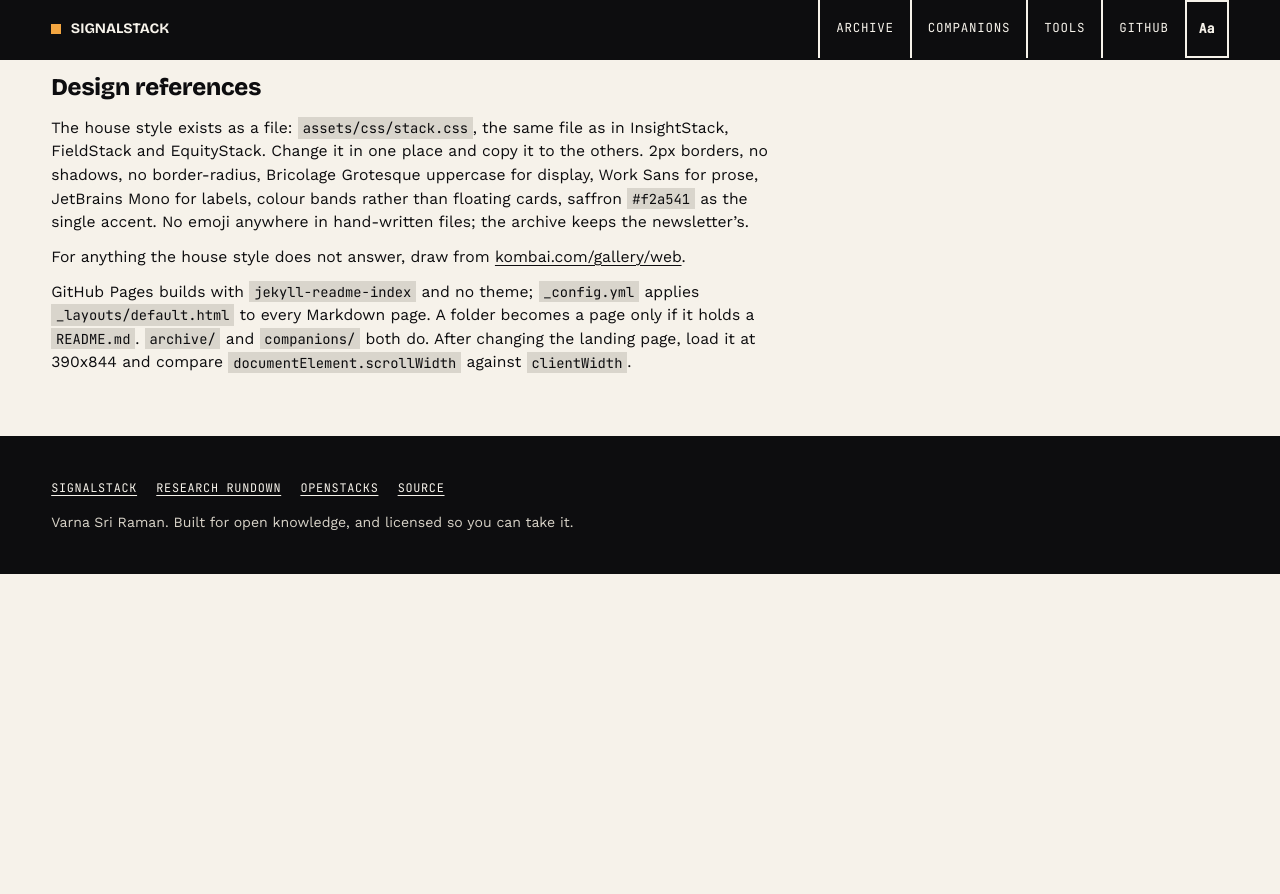
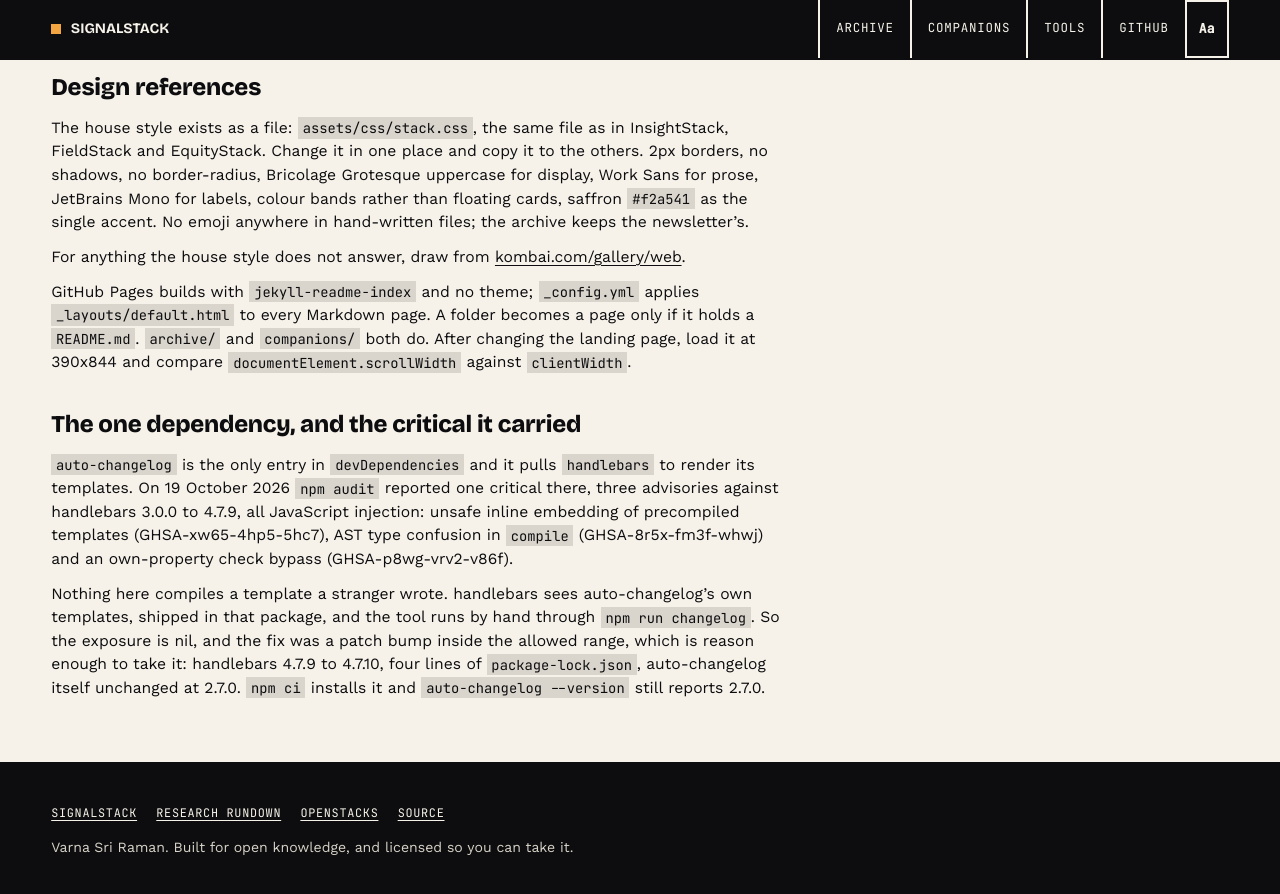
Before and after one commit to Varnasr/SignalStack, a Jekyll site: the page built from CLAUDE.md, in a window 1280 px wide and 900 px high, scrolled down 2212 px. Shown: the top 894 px of the window. Built offline with Jekyll 4.4.1, drawn with Linux system fonts in a browser that asks for light colours; our own code applies the rules of GitHub Pages for plain Markdown files; before the commit the page ends 2786 px from its top, so only the background shows below that.

Commit message:
Chore: handlebars 4.7.9 to 4.7.10, and the current engineering standard
Two unrelated small things, batched because a merge costs a deploy.

npm audit reported one critical: three JavaScript injection advisories against
handlebars 3.0.0 to 4.7.9, reached through auto-changelog, the only entry in
devDependencies. Nothing here compiles a template a stranger wrote. handlebars
sees auto-changelog's own templates and the tool runs by hand, so the exposure
is nil and the fix is a patch bump inside the allowed range. Four lines of
package-lock.json, auto-changelog unchanged at 2.7.0, audit to 0, and npm ci
installs it with auto-changelog --version still reporting 2.7.0.

The engineering standard was behind the canonical copy in Democracy-by-Design,
which changed on 19 October. The old copy said to gather a day's work and merge
it once or twice; the current one says not to merge on one's own judgement at
all, because the owner merges and nothing goes live before 20:00 IST. The old
copy also gave the publish window as 07:47 or 19:47 IST, where
publish-locked.yml now runs on cron '30 14 * * *', which is 20:00 IST. CLAUDE.md
imports that file, so a stale copy is a stale instruction.

Suite: 33 tests pass and build_companions.py --check reports companions/ matches
archive/.

Co-Authored-By: Claude Opus 5 <noreply@anthropic.com>
Claude-Session: https://claude.ai/code/session_018ngpxC1PYZGv9QZ2zJEX6A

```diff
--- a/CLAUDE.md
+++ b/CLAUDE.md
@@ -114,3 +114,20 @@ applies `_layouts/default.html` to every Markdown page. A folder becomes a
 page only if it holds a `README.md`. `archive/` and `companions/` both do.
 After changing the landing page, load it at 390x844 and compare
 `documentElement.scrollWidth` against `clientWidth`.
+
+## The one dependency, and the critical it carried
+
+`auto-changelog` is the only entry in `devDependencies` and it pulls
+`handlebars` to render its templates. On 19 October 2026 `npm audit` reported
+one critical there, three advisories against handlebars 3.0.0 to 4.7.9, all
+JavaScript injection: unsafe inline embedding of precompiled templates
+(GHSA-xw65-4hp5-5hc7), AST type confusion in `compile` (GHSA-8r5x-fm3f-whwj)
+and an own-property check bypass (GHSA-p8wg-vrv2-v86f).
+
+Nothing here compiles a template a stranger wrote. handlebars sees
+auto-changelog's own templates, shipped in that package, and the tool runs by
+hand through `npm run changelog`. So the exposure is nil, and the fix was a
+patch bump inside the allowed range, which is reason enough to take it:
+handlebars 4.7.9 to 4.7.10, four lines of `package-lock.json`, auto-changelog
+itself unchanged at 2.7.0. `npm ci` installs it and `auto-changelog --version`
+still reports 2.7.0.
```
Also changed, not shown: .claude/engineering-standards.md, 1 other file.
